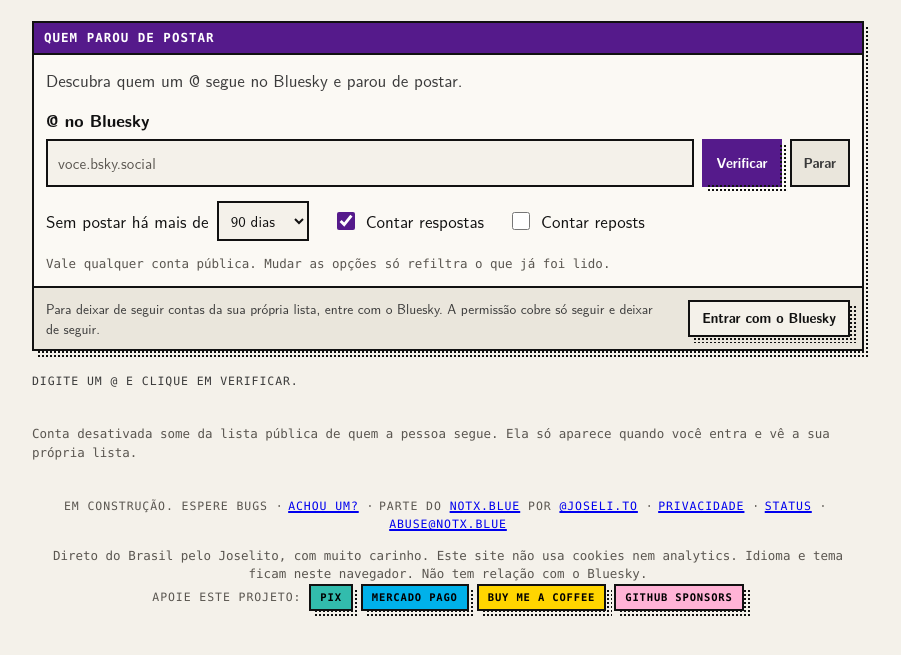
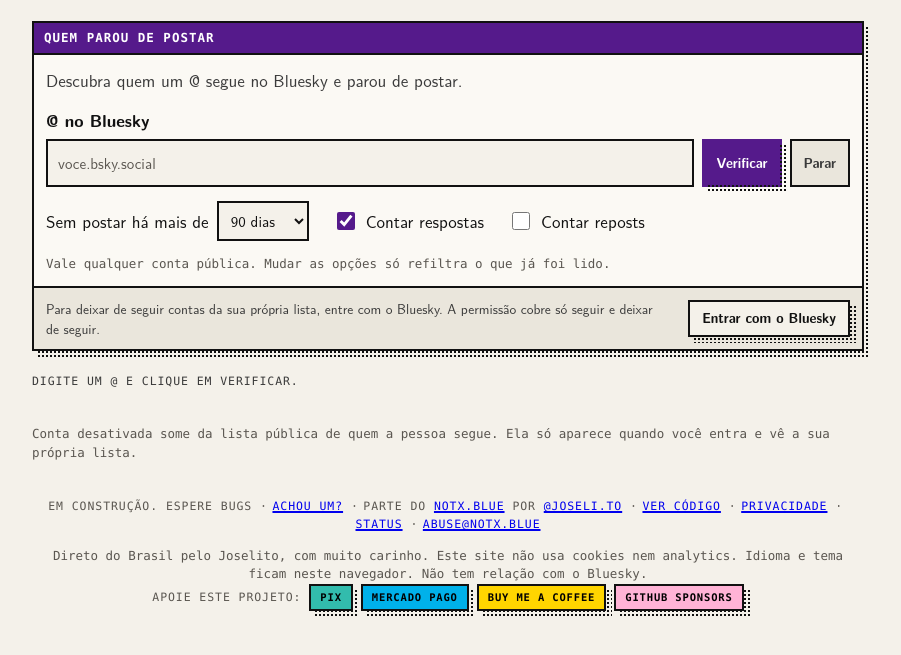
Before and after one commit to breakzplatform/sumidos.notx.blue, a website built with Vite: page index.html in a window 1280 px wide. Shown: the part 249-904 px from the top of the page, without its empty margins (192-1093 px from the left). Built offline with nearby package versions, Linux system fonts and the light colour scheme; no server answers; a web font is replaced by a local one.

Commit message:
feat(ui): link the source code in the footer

```diff
--- a/index.html
+++ b/index.html
@@ -148,6 +148,7 @@
             ><span data-i18n="footer.partOf">parte do</span> <a href="https://notx.blue">notx.blue</a>
             <span data-i18n="footer.by">por</span> <a href="https://bsky.app/profile/joseli.to">@joseli.to</a></span
           >
+          <span><a href="https://github.com/breakzplatform/crickets.notx.blue" data-i18n="footer.source">ver código</a></span>
           <span><a href="https://notx.blue/privacy" data-i18n="footer.privacy">Privacidade</a></span>
           <span><a href="https://status.joseli.to/" target="_blank" rel="noopener">status</a></span>
           <span><a href="mailto:abuse@notx.blue">abuse@notx.blue</a></span>
--- a/src/locales/en.ts
+++ b/src/locales/en.ts
@@ -133,6 +133,7 @@ export const en: Messages = {
   'footer.bug': 'found one?',
   'footer.partOf': 'part of',
   'footer.by': 'by',
+  'footer.source': 'view-source',
   'footer.privacy': 'Privacy',
   'footer.fromBrazil':
     'Directly from Brazil by Joselito, with much love and care. This site uses no cookies and no analytics. Language and theme stay in this browser. It is not related to Bluesky.',
--- a/src/locales/pt-BR.ts
+++ b/src/locales/pt-BR.ts
@@ -137,6 +137,7 @@ export const ptBR: Messages = {
   'footer.bug': 'achou um?',
   'footer.partOf': 'parte do',
   'footer.by': 'por',
+  'footer.source': 'ver código',
   'footer.privacy': 'Privacidade',
   'footer.fromBrazil':
     'Direto do Brasil pelo Joselito, com muito carinho. Este site não usa cookies nem analytics. Idioma e tema ficam neste navegador. Não tem relação com o Bluesky.',
```
